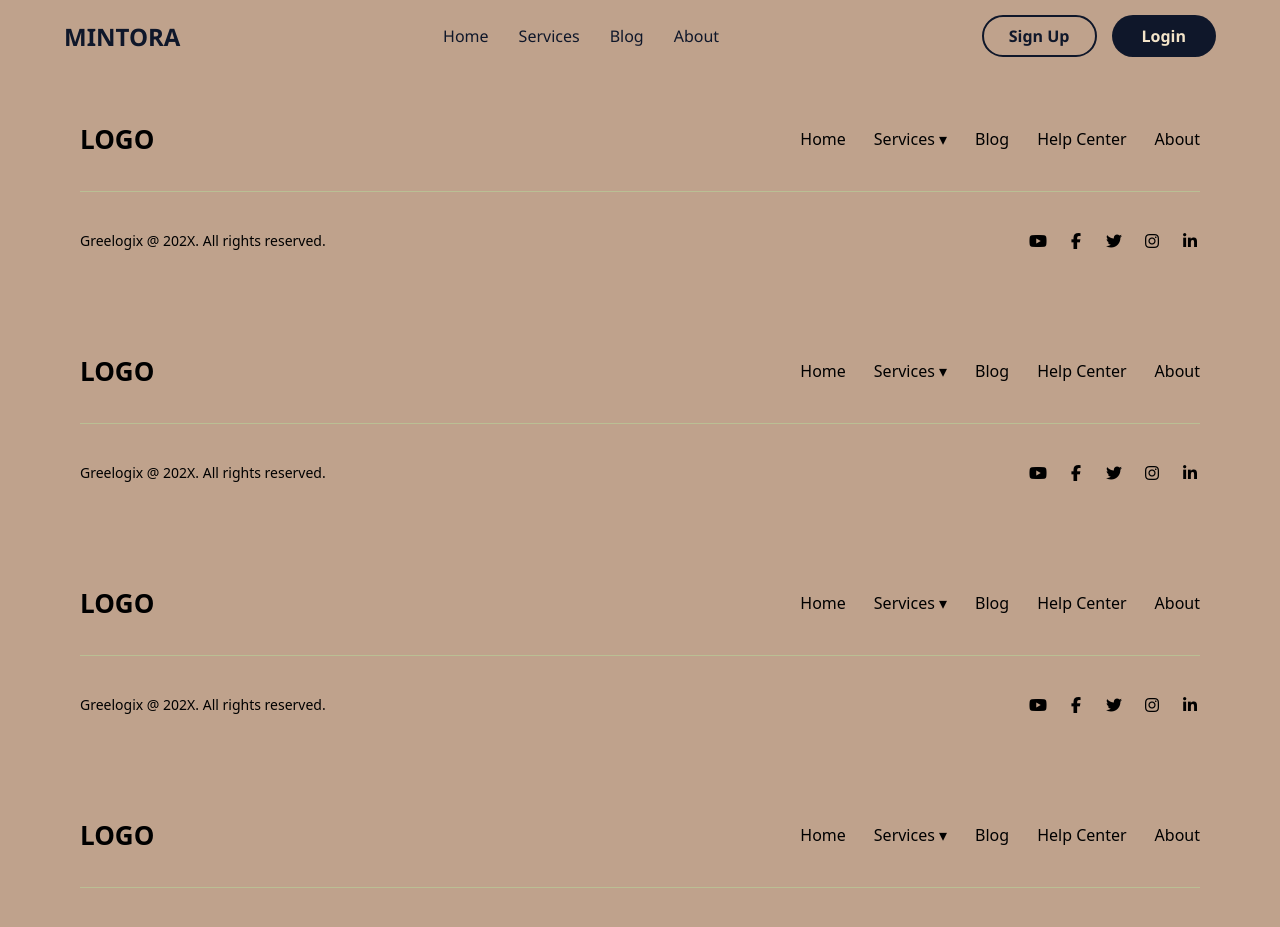
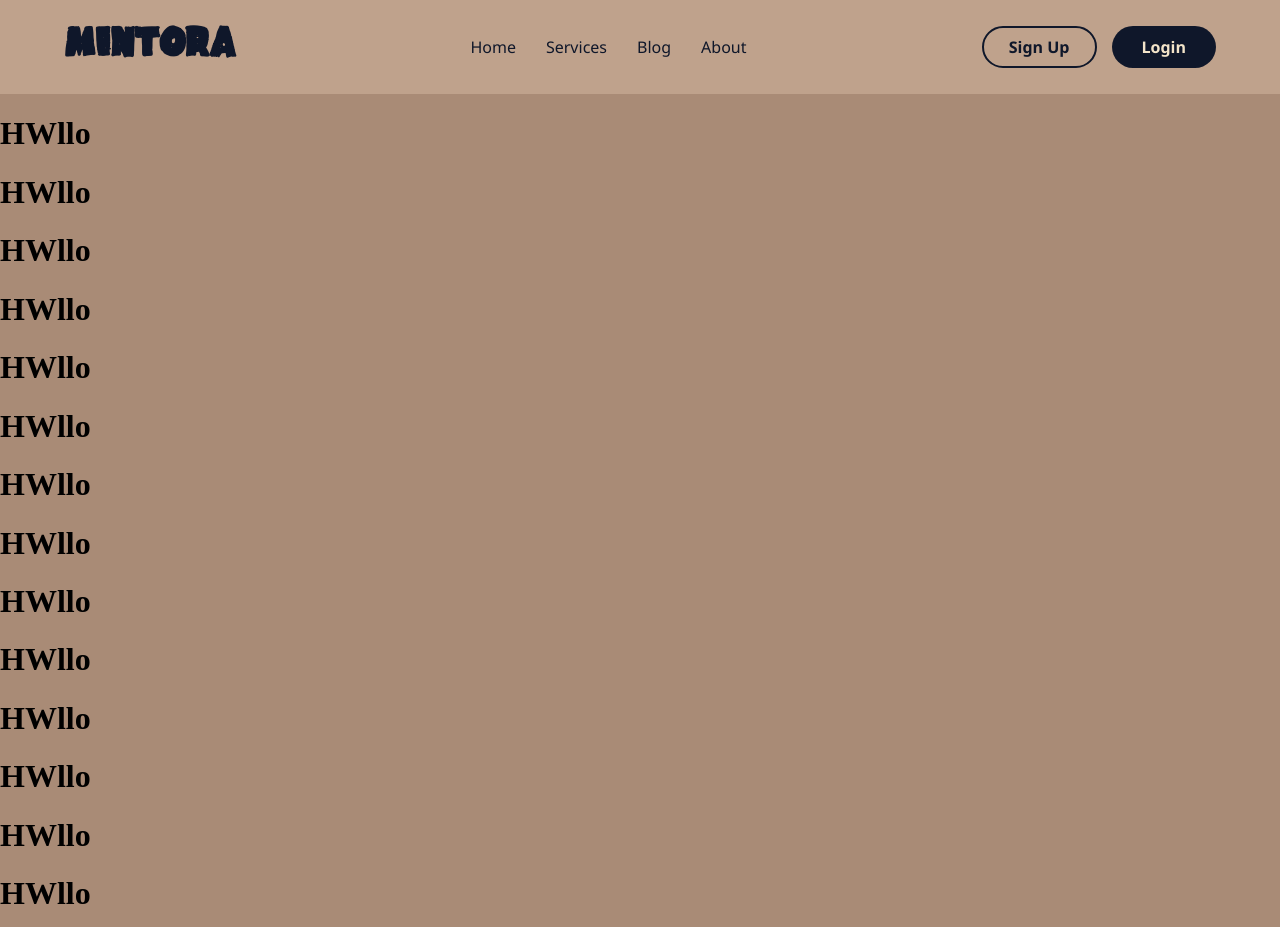
Before and after one commit to Rohan9833/NFT-Marketplace, a React app in the folder Frontend/: page / in a window 1280 px wide. Shown: the top 927 px of the page. Built offline with nearby package versions, Linux system fonts and the light colour scheme; the HTML template or start-up script is replaced by a standard one.

Commit message:
my local changes in App.jsx

```diff
--- a/Frontend/src/App.jsx
+++ b/Frontend/src/App.jsx
@@ -8,10 +8,24 @@ function App() {
     <></>
     <></>
       <Navbar/>
-      <Footer/>
-      <Footer/>
-      <Footer/>
-      <Footer/>
+            <h1>HWllo</h1>
+      <h1>HWllo</h1>
+      <h1>HWllo</h1>
+      <h1>HWllo</h1>
+      <h1>HWllo</h1>
+      <h1>HWllo</h1>
+      <h1>HWllo</h1>
+      <h1>HWllo</h1>
+      <h1>HWllo</h1>
+      <h1>HWllo</h1>
+      <h1>HWllo</h1>
+      <h1>HWllo</h1>
+      <h1>HWllo</h1>
+      <h1>HWllo</h1>
+      <h1>HWllo</h1>
+      <h1>HWllo</h1>
+
+      <h1>HWllo</h1>
 
     </>
   );
--- a/Frontend/src/Style/Navbar.css
+++ b/Frontend/src/Style/Navbar.css
@@ -16,9 +16,10 @@
 }
 
 .nav-logo {
-  font-size: 24px;
+  font-size: 35px;
   font-weight: 800;
   color: var(--color-dark);
+  font-family: 'BlackerScript', serif;
 }
 
 .nav-links {
--- a/Frontend/src/Style/index.css
+++ b/Frontend/src/Style/index.css
@@ -11,3 +11,9 @@ body{
   padding: 0;
   background-color: var(--color-primary);
 }
+@font-face {
+  font-family: 'BlackerScript';
+  src: url('../assets/fonts/Johnie\ Blackerson.ttf') format('truetype');
+  font-weight: normal;
+  font-style: normal;
+}
```
Also changed, not shown: Frontend/src/assets/fonts/Blacker Script.ttf (added), Frontend/src/assets/fonts/Johnie Blackerson.ttf (added).
